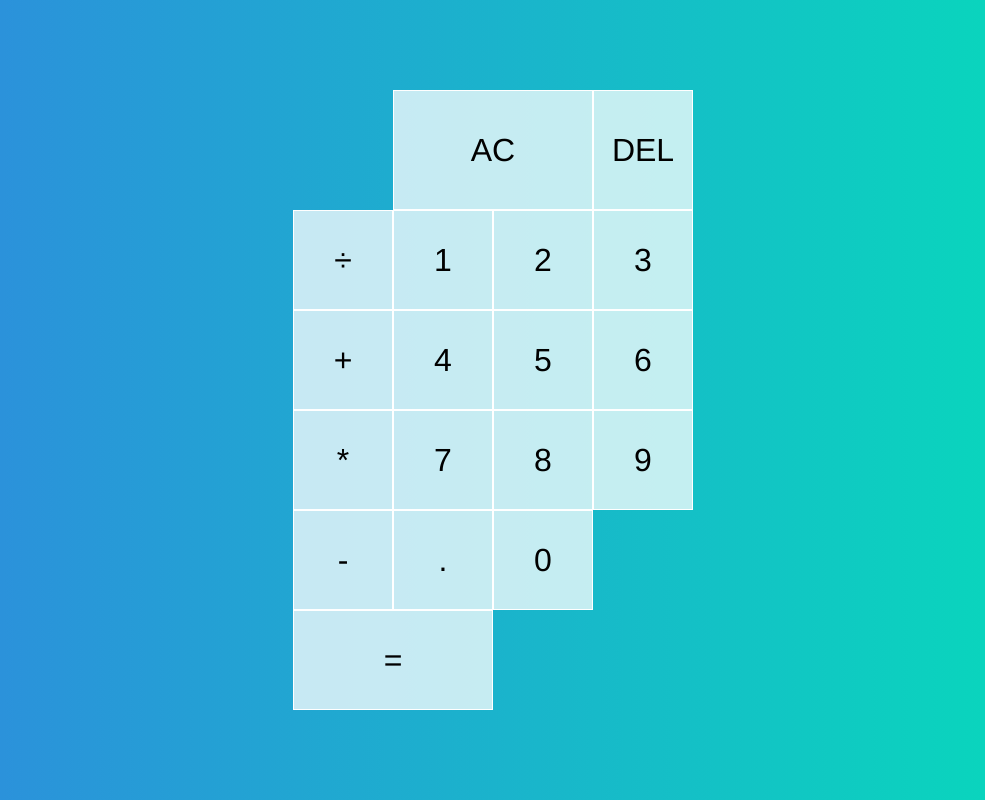
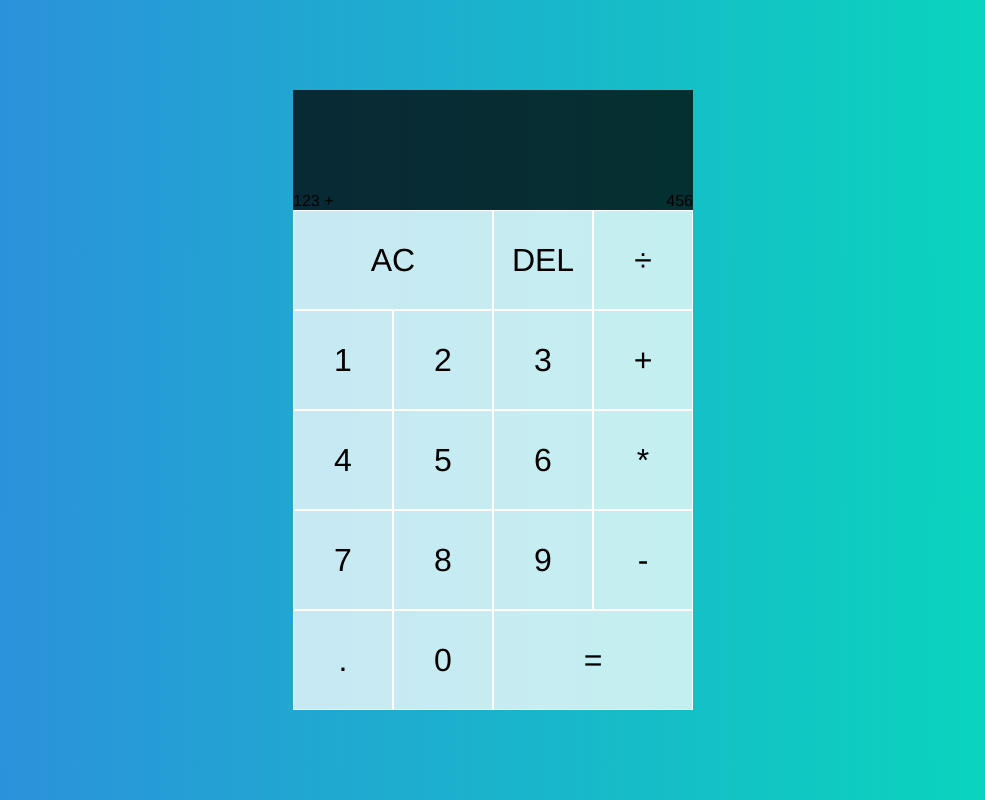
Before and after one commit to kknivves/JS-Calculator-App, a plain HTML site: page index.html in a window 1280 px wide. Shown: the whole page, without its empty margins (147-1132 px from the left). Drawn offline with Linux system fonts and the light colour scheme.

Commit message:
Added styling for output screen

```diff
--- a/index.html
+++ b/index.html
@@ -14,8 +14,8 @@
       <!-- 2nd div is bottom output display -->
       <div class="output">
         <!-- Will show previous number in first div -->
-        <div class="previous-operand"></div>
-        <div class="current-operand"></div>
+        <div class="previous-operand">123 +</div>
+        <div class="current-operand">456</div>
       </div>
       <button class="span-two">AC</button>
       <!-- Delete button -->
--- a/styles.css
+++ b/styles.css
@@ -43,3 +43,12 @@ body {
 .span-two {
   grid-column: span 2;
 }
+/* styles output element as a whole and adds black background for div section */
+.output {
+  grid-column: 1 / -1;
+  background-color: rgba(0, 0, 0, 0.75);
+  display: flex;
+  align-items: flex-end;
+  /* puts as much space between elements as possible */
+  justify-content: space-between;
+}
```
